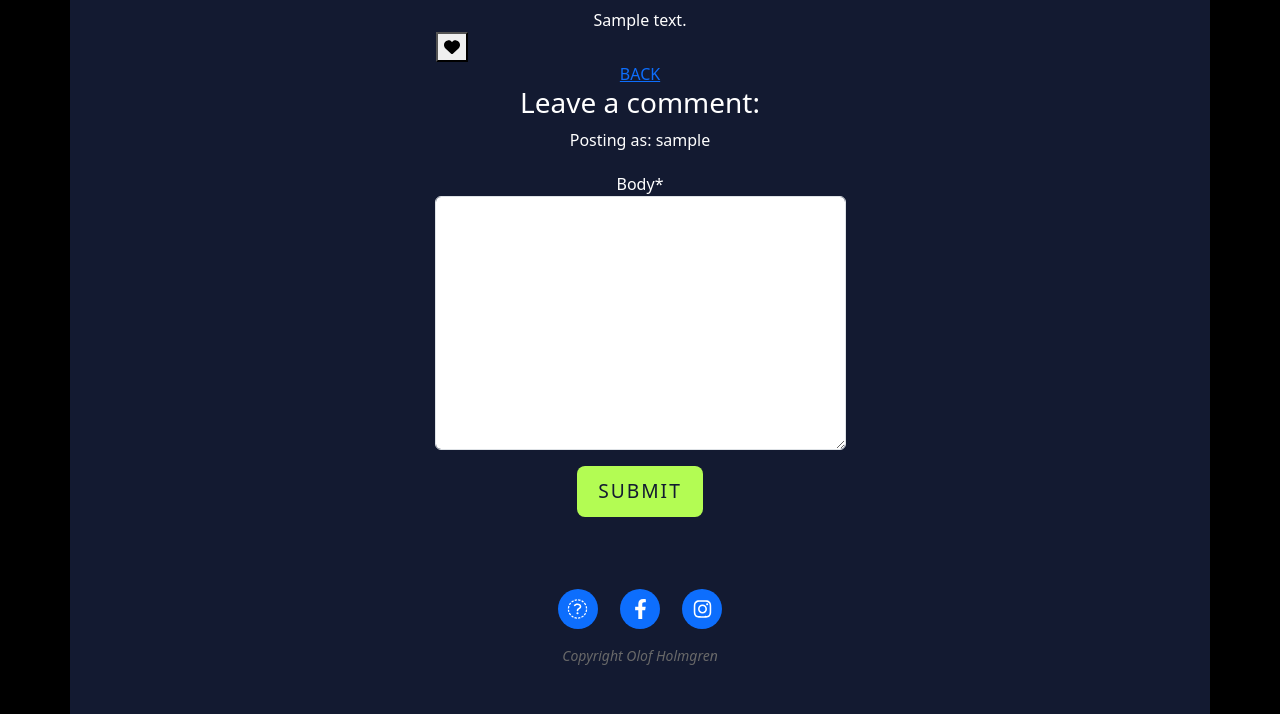
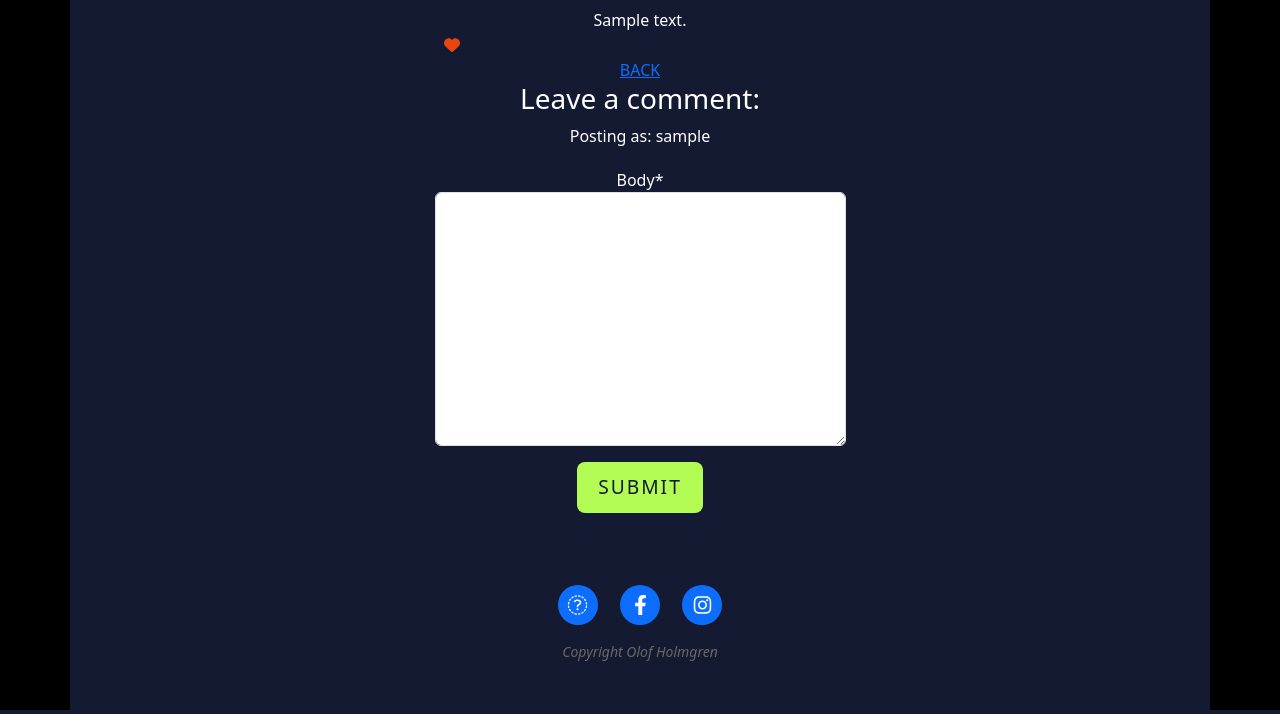
Before and after one commit to olleholmgren/nightwish-blog, a Django app: a page that uses templates/base.html in a window 1280 px wide. Shown: the part 296-1010 px from the top of the page. Run offline with Django 3.2, Linux system fonts and the light colour scheme; a user stored in the database is signed in; tables that the repository leaves empty hold one stand-in row (values such as "Sample post"); some libraries are stand-ins or nearby versions.

Commit message:
add css styling to like button

```diff
--- a/static/css/style.css
+++ b/static/css/style.css
@@ -93,6 +93,24 @@ h1 {
   margin-top: 1rem;
 }
 
+.btn-like {
+  color: #E84610;
+  border: none;
+  background: transparent;
+}
+
+.btn-delete {
+  color: #fff;
+  background: #E84610;
+}
+
+.btn-like:hover,
+.btn-like:active {
+  color: #E84610;
+  background: transparent;
+  border: none;
+}
+
 .bd-placeholder-img {
   font-size: 1.125rem;
   text-anchor: middle;
--- a/templates/base.html
+++ b/templates/base.html
@@ -11,7 +11,7 @@
     <link href="https://fonts.googleapis.com/css?family=Lora:400,700,400italic,700italic" rel="stylesheet" type="text/css" />
     <link href="https://fonts.googleapis.com/css?family=Open+Sans:300italic,400italic,600italic,700italic,800italic,400,300,600,700,800" rel="stylesheet" type="text/css" />
     <link href="https://cdn.jsdelivr.net/npm/bootstrap@5.3.0/dist/css/bootstrap.min.css" rel="stylesheet" integrity="sha384-9ndCyUaIbzAi2FUVXJi0CjmCapSmO7SnpJef0486qhLnuZ2cdeRhO02iuK6FUUVM" crossorigin="anonymous">
-    <link href="{% static 'css/style.css' %}" rel="stylesheet">
+    <link rel="stylesheet" href="{% static 'css/style.css' %}">
   </head>
 
 <body>
```
